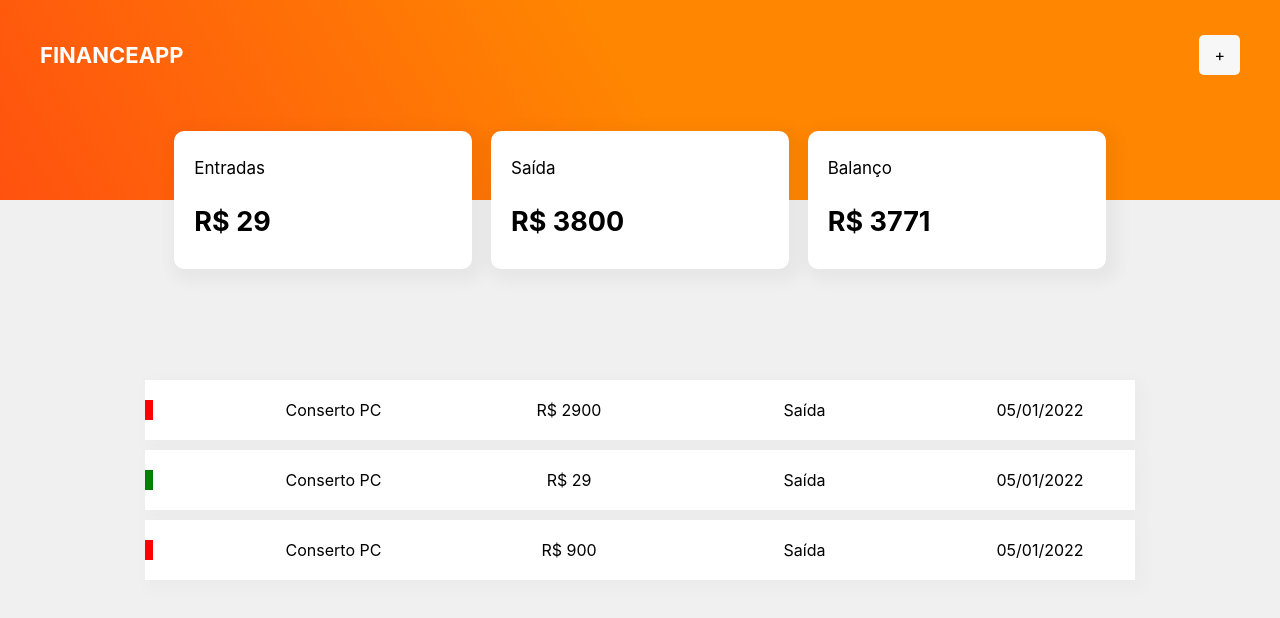
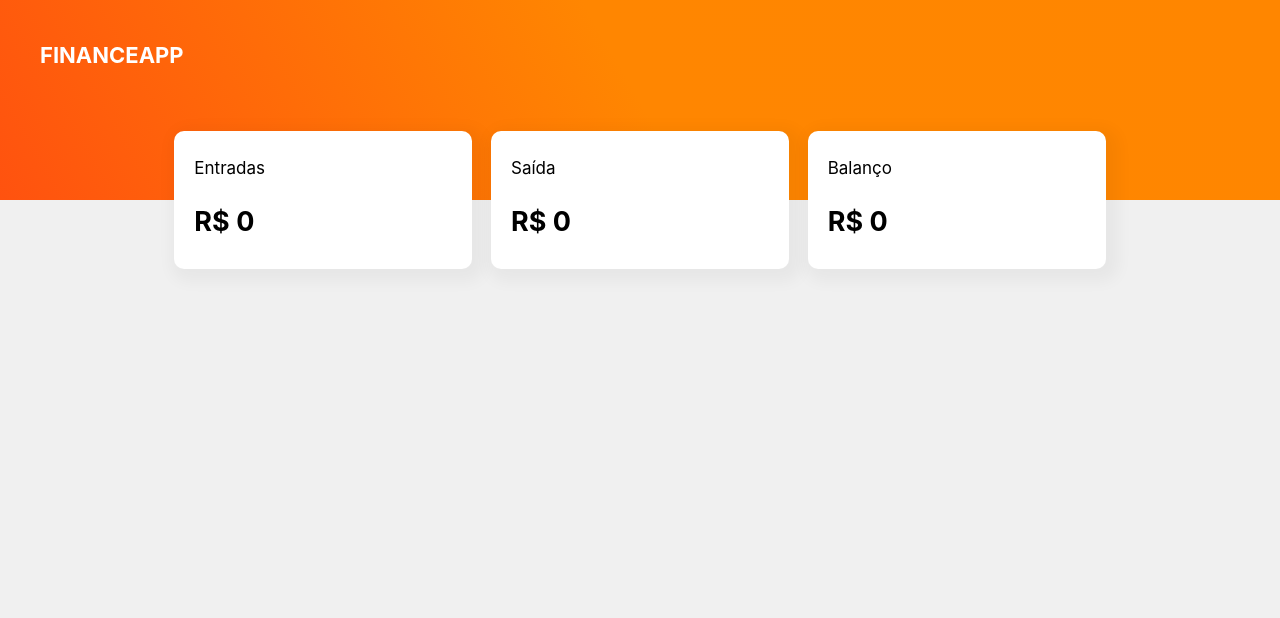
Before and after one commit to gustavoasv/Finances, a React (Vite) app: page / in a window 1280 px wide. Shown: the top 618 px of the page. Built offline with nearby package versions, Linux system fonts and the light colour scheme.

Commit message:
Alteraçoes

```diff
--- a/src/components/Modal/styles.ts
+++ b/src/App.style.ts
@@ -1,4 +1,5 @@
 import styled from "styled-components";
+
 
 export const ContainerModal = styled.div`
   display: flex;
--- a/src/App.tsx
+++ b/src/App.tsx
@@ -1,45 +1,111 @@
-import { useEffect, useState } from "react";
+import { useEffect, useState, ReactChild } from "react";
 import { Dash } from "./components/Dashboard/Dash";
 import { Headers } from "./components/Header/Headers";
-import { Item } from './types/valuesTypes'
+import { Item } from "./types/valuesTypes";
 import { TabMain } from "./components/Tab";
+import Modal from "react-modal";
 import { DataItems } from "./data/values";
+import "./components/Tab/style";
+import { ButtonOpenModal } from "./components/Header/style";
+import * as C from "./App.style";
 
-import './components/Tab/style'
+const customStyles = {
+  content: {
+    top: "50%",
+    left: "50%",
+    right: "50%",
+    bottom: "auto",
+    width: "420px",
+    height: "320px",
+    transition: "2s",
+    marginRight: "-50%",
+    transform: "translate(-50%, -50%)",
+  },
+};
 
+Modal.setAppElement("#root");
 function App() {
-
-  const [list, setList] = useState<Item[]>(DataItems)
-  const[income, setIncome] = useState(0)
-  const [expanse, setExpanse] = useState(0)
+  const [list, setList] = useState<Item[]>(DataItems);
+  const [income, setIncome] = useState(0);
+  const [expanse, setExpanse] = useState(0);
+  let [title, setTitulo] = useState("");
+  let [value, setValor] = useState(0);
+  let [date, setDate] = useState("");
+  let [select, setSelectValue] = useState("");
 
   useEffect(() => {
     let income = 0;
     let expanse = 0;
 
-    for(let i in list){
-      if(list[i].expansetype){
-        expanse += list[i].value
-      }else{
-        income += list[i].value
+    for (let i in list) {
+      if (list[i].select == "Entrada") {
+        expanse += list[i].value;
+      } else {
+        income += list[i].value;
       }
     }
 
-    setIncome(income)
-    setExpanse(expanse)
-  }, [list])
+    setIncome(income);
+    setExpanse(expanse);
+  }, [list]);
 
-  {console.log(list)}
-
+  const [ModalIsOpen, setIsOpen] = useState(false);
+  const openModal = () => {
+    setIsOpen(true);
+  };
+  const closeModal = () => {
+    if (ModalIsOpen) {
+      setIsOpen(false);
+    }
+  };
+  const addArr = () => {
+    let newList = [...list];
+    let a = { title, value, date, select };
+    newList.push(a);
+    console.log(list);
+    setList(newList);
+  };
   return (
-    <div>
-      <Headers></Headers>
-      <Dash
-      income={income}
-      expanse={expanse}
-      ></Dash>
+    <>
+      <Headers>
+        <ButtonOpenModal onClick={openModal}> + </ButtonOpenModal>
+      </Headers>
+      <Modal
+        isOpen={ModalIsOpen}
+        onRequestClose={closeModal}
+        style={customStyles}
+      >
+        <C.ContainerModal>
+          <h3>ADICIONAR</h3>
+          <select onChange={(event) => setSelectValue(event.target.value)}>
+            <option>Categorioa</option>
+            <option>Entrada</option>
+            <option>Saida</option>
+          </select>
+          <C.Input
+            placeholder="Digite o o titulo"
+            onChange={(event) => setTitulo(event.target.value)}
+          />
+          <C.Input
+            placeholder="Digite o valor"
+            type="number"
+            onChange={(event) => setValor(Number(event.target.value))}
+          />
+          <C.Input
+            type="date"
+            onChange={(event) => setDate(event.target.value)}
+          />
+          <C.ButtonsArea>
+            <button onClick={addArr}>Adicionar</button>
+            <C.ButtonModal className="buttonCancel" onClick={closeModal}>
+              Canclelar
+            </C.ButtonModal>
+          </C.ButtonsArea>
+        </C.ContainerModal>
+      </Modal>
+      <Dash income={income} expanse={expanse}></Dash>
       <TabMain listI={list}></TabMain>
-    </div>
+    </>
   );
 }
 
--- a/src/components/Dashboard/Dash.tsx
+++ b/src/components/Dashboard/Dash.tsx
@@ -26,7 +26,7 @@ type Props = {
         <C.Card>
           <C.CardContents>
             <C.Texts>Balanço</C.Texts>
-            <C.Valor className="valor">R$ {income - expanse}</C.Valor>
+            <C.Valor className="valor">R$ {expanse - income}</C.Valor>
           </C.CardContents>
         </C.Card>
       </C.Cards>
--- a/src/components/Dashboard/style.ts
+++ b/src/components/Dashboard/style.ts
@@ -1,4 +1,3 @@
-
 import styled from "styled-components";
 
 export const Cards = styled.div`
@@ -22,7 +21,7 @@ export const Cards = styled.div`
 export const Card = styled.div`
   width: 90%;
   @media (max-width: 500px) {
-     width: 100vw;
+    width: 100vw;
   }
 `;
 
@@ -33,7 +32,7 @@ export const CardContents = styled.div`
   margin: 0 auto;
   background-color: white;
   border-radius: 10px;
-  transition: .5s;
+  transition: 0.5s;
   box-shadow: 5px 5px 15px 8px rgba(0, 0, 0, 0.04);
 
   &:hover {
@@ -45,14 +44,12 @@ export const CardContents = styled.div`
 
   @media (min-width: 329px e max-width: 768px) {
     ma-width: 90vw;
-}
-
+  }
 `;
 
 export const Texts = styled.p`
-padding: 0 0 0 10px;
+  padding: 0 0 0 10px;
   font-size: 17px;
-
 `;
 
 export const Valor = styled.p`
--- a/src/components/Header/Headers.tsx
+++ b/src/components/Header/Headers.tsx
@@ -1,5 +1,5 @@
 import * as C from "./style";
-import { ModalApp } from "../Modal/Modal";
+// import { ModalApp } from "../Modal/Modal";
 
 export const Headers = () => {
   const title: string = "FinanceApp";
@@ -9,7 +9,7 @@ export const Headers = () => {
       <C.bgHeader>
         <div className="header-title">
           <p>{title.toUpperCase()}</p>
-          <ModalApp></ModalApp>
+          {/* <ModalApp></ModalApp> */}
         </div>
       </C.bgHeader>
     </>
--- a/src/components/Modal/Modal.tsx
+++ /dev/null
@@ -1,69 +0,0 @@
-import { useState } from "react";
-import Modal from "react-modal";
-import { ButtonOpenModal } from "../Header/style";
-import * as C from "../Modal/styles";
-
-const customStyles = {
-  content: {
-    top: "50%",
-    left: "50%",
-    right: "50%",
-    bottom: "auto",
-    width: "420px",
-    height: "320px",
-    transition: "2s",
-    marginRight: "-50%",
-    transform: "translate(-50%, -50%)",
-  },
-};
-
-Modal.setAppElement("#root");
-
-export const ModalApp = () => {
-
- const [title, setTitle] = useState('')
- const [value, setValue] = useState(0)
- const [data, setData] = useState('')
-
-
-
-  const [ModalIsOpen, setIsOpen] = useState(false);
-  const openModal = () => {
-    setIsOpen(true);
-  };
-  const closeModal = () => {
-    if (ModalIsOpen) {
-      setIsOpen(false);
-    }
-  };
-  return (
-    <div>
-      <ButtonOpenModal onClick={openModal}> + </ButtonOpenModal>
-      <Modal
-        isOpen={ModalIsOpen}
-        onRequestClose={closeModal}
-        style={customStyles}
-      >
-        <C.ContainerModal>
-          <h3>ADICIONAR</h3>
-          <C.Select>
-            <option>
-              Categoria
-            </option>
-            <option>Entrada</option>
-            <option>Saída</option>
-          </C.Select>
-          <C.Input placeholder="Digite o o titulo" title={title} onChange={event => event.target.value}/>
-          <C.Input placeholder="Digite o valor" value={value} onChange={event => event.target.value}/>
-          <C.Input type="date" />
-          <C.ButtonsArea>
-            <C.ButtonModal>Adicionar</C.ButtonModal>
-            <C.ButtonModal className="buttonCancel" onClick={closeModal}>
-              Canclelar
-            </C.ButtonModal>
-          </C.ButtonsArea>
-        </C.ContainerModal>
-      </Modal>
-    </div>
-  );
-};
--- a/src/components/Tab/index.tsx
+++ b/src/components/Tab/index.tsx
@@ -12,10 +12,10 @@ export const TabMain = ({ listI }: Props) => {
         {listI.map((item, index) => {
           return (
             <TabCard key={index}>
-              <Bar color={item.color}></Bar>
+              <Bar color={item.select}></Bar>
               <div>{item.title}</div>
               <div> R$ {item.value}</div>
-              <div>{item.categoria}</div>
+              <div>{item.select}</div>
               <div>{FormateDate(item.date)}</div>
             </TabCard>
           );
--- a/src/components/Tab/style.ts
+++ b/src/components/Tab/style.ts
@@ -18,7 +18,7 @@ export const TabCard = styled.div`
 `;
 
 export const Bar = styled.span<{color: string}>`
-  background-color: ${props => props.color};
+  background-color: ${props => props.color == 'Entrada' ? 'green' : 'red'};
   position: relative;
   left: -20px;
   width: 8px;
--- a/src/data/values.ts
+++ b/src/data/values.ts
@@ -1,28 +1,3 @@
 import { Item } from "../types/valuesTypes";
 
-export const DataItems: Item[] = [
-  {
-    title: "Conserto PC",
-    categoria: 'Saída',
-    expansetype: false,
-    value: 2900,
-    date: new Date(2022, 9, 21),
-    color: 'red'
-  },
-  {
-    title: "Conserto PC",
-    categoria: 'Saída',
-    expansetype: true,
-    value: 29,
-    date: new Date(2022, 9, 21),
-    color: 'green'
-  },
-  {
-    title: "Conserto PC",
-    categoria: 'Saída',
-    expansetype: false,
-    value: 900,
-    date: new Date(2022, 9, 21),
-    color: 'red'
-  },
-]
+export const DataItems: Item[] = []
--- a/src/types/valuesTypes.ts
+++ b/src/types/valuesTypes.ts
@@ -1,8 +1,6 @@
 export type Item = {
   title: string;
-  categoria: string;
-  expansetype: boolean;
+  select: string;
   value: number;
   date: Date;
-  color: string;
 };
```
